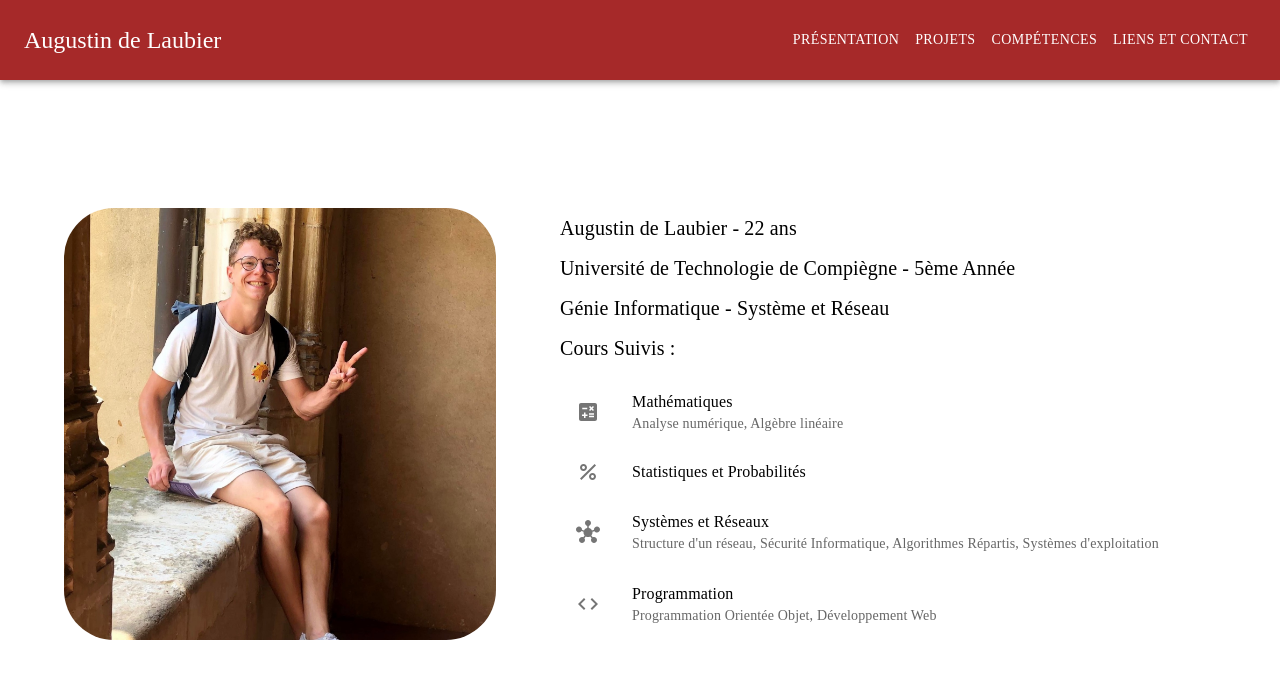
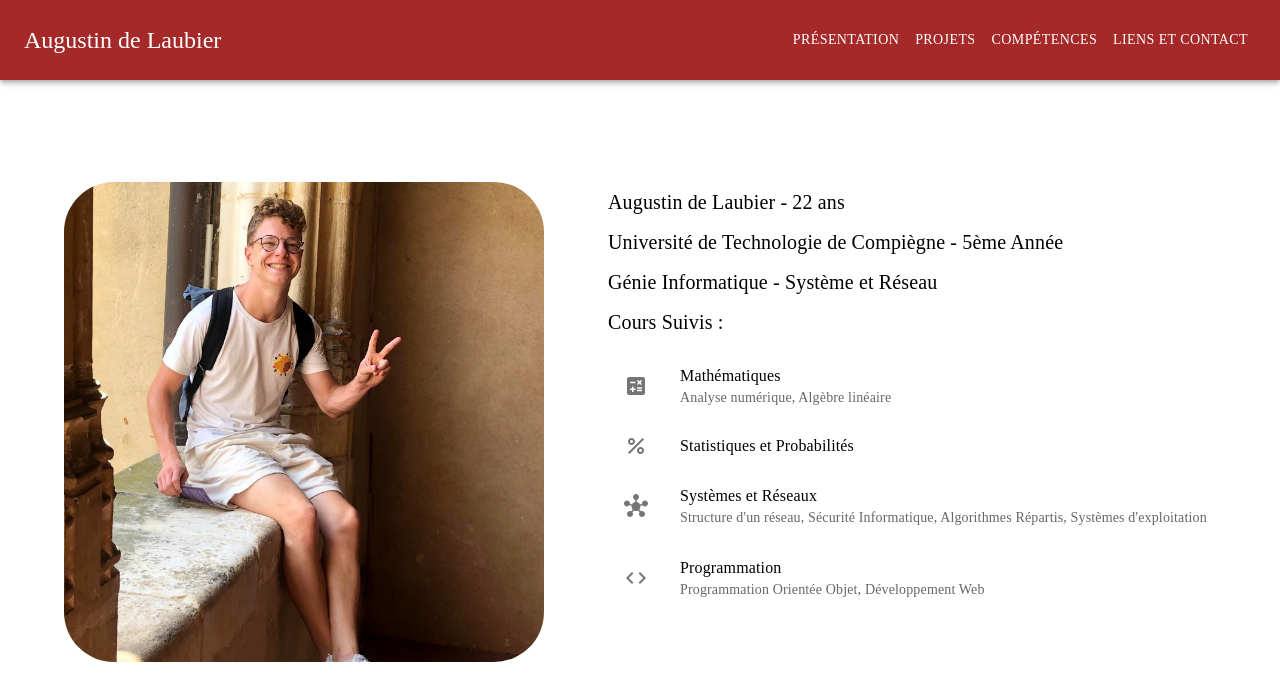
Before and after one commit to Adelaubi/personal-website, a React (Create React App) app: page / in a window 1280 px wide. Shown: the top 700 px of the page. Built offline with nearby package versions, Linux system fonts and the light colour scheme; the HTML template or start-up script is replaced by a standard one.

Commit message:
Split the code with styles and types, add fade in

```diff
--- a/src/App.tsx
+++ b/src/App.tsx
@@ -1,8 +1,8 @@
 import React from 'react';
 import { ThemeProvider } from '@mui/material/styles';
-import Header from './components/UI/organisms/header';
 import { theme } from './styles/ColorsPalette';
 import './App.css';
+import Header from './components/UI/organisms/header';
 import PresentationSection from './components/UI/organisms/presentationSection';
 
 function App() {
--- a/src/components/UI/organisms/presentationSection.tsx
+++ b/src/components/UI/organisms/presentationSection.tsx
@@ -6,6 +6,7 @@ import {
   ListItem,
   ListItemIcon,
   ListItemText,
+  Fade,
 } from '@mui/material';
 import {
   Calculate,
@@ -16,6 +17,14 @@ import {
 // @ts-ignore
 import profilPhoto from '../../../assets/photo/profil.jpg';
 import { ListItemType } from '../../../types/presentationSectionTypes';
+import {
+  mainBoxStyle,
+  photoBoxStyle,
+  photoStyle,
+  descriptionBoxStyle,
+  mainTextStyle,
+  listItemTextStyle,
+} from '../../../styles/presentationSectionStyles';
 
 const mainText: Array<string> = [
   'Augustin de Laubier - 22 ans',
@@ -43,44 +52,43 @@ const listItems: Array<ListItemType> = [
   },
 ];
 
+const photoAlternative = 'Photo de profil';
+const fadeInTimeOut = 2000;
+
 function PresentationSection(): JSX.Element {
   return (
-    <Box sx={{
-      display: 'flex',
-      height: '90vh',
-      width: '100vw',
-      flexDirection: 'row',
-    }}
+    <Fade
+      in
+      timeout={fadeInTimeOut}
     >
+      <Box sx={mainBoxStyle}>
+        <Box sx={photoBoxStyle}>
           <img
             src={profilPhoto}
-        alt="Profil"
-        style={{
-          height: '60%',
-          borderRadius: 50,
-          marginLeft: '5%',
-          marginTop: '10%',
-        }}
+            alt={photoAlternative}
+            style={photoStyle}
           />
-      <Box sx={{
-        marginTop: '10%',
-        marginLeft: '5%',
-        flexDirection: 'column',
-      }}
+        </Box>
+        <Box sx={descriptionBoxStyle}>
+          {mainText.map((textItem) => (
+            <Typography
+              variant="h6"
+              sx={mainTextStyle}
+              key={textItem}
             >
-        {mainText.map((textItem) => (
-          <Typography variant="h6" sx={{ fontFamily: 'Avenir', lineHeight: 2 }}>{textItem}</Typography>
+              {textItem}
+            </Typography>
           ))}
           <List>
             {
               listItems.map((listItem) => (
-              <ListItem>
+                <ListItem key={listItem.primaryText}>
                   <ListItemIcon>
                     {listItem.itemIcon}
                   </ListItemIcon>
                   <ListItemText
-                  primaryTypographyProps={{ fontFamily: 'Avenir' }}
-                  secondaryTypographyProps={{ fontFamily: 'Avenir' }}
+                    primaryTypographyProps={listItemTextStyle}
+                    secondaryTypographyProps={listItemTextStyle}
                     primary={listItem.primaryText}
                     secondary={listItem.secondaryText ?? null}
                   />
@@ -90,6 +98,7 @@ function PresentationSection(): JSX.Element {
           </List>
         </Box>
       </Box>
+    </Fade>
   );
 }
 
--- /dev/null
+++ b/src/styles/presentationSectionStyles.ts
@@ -0,0 +1,33 @@
+export const mainBoxStyle: Record<string, string> = {
+  display: 'flex',
+  height: '90vh',
+  width: '100vw',
+  flexDirection: 'row',
+};
+
+export const photoBoxStyle: Record<string, Record<string, string>|string> = {
+  display: { xs: 'none', lg: 'block' },
+  width: '60vh',
+  marginLeft: '5%',
+  marginTop: '8%',
+};
+
+export const photoStyle: Record<string, string|number> = {
+  height: '60vh',
+  borderRadius: 50,
+};
+
+export const descriptionBoxStyle: Record<string, string> = {
+  marginTop: '8%',
+  marginLeft: '5%',
+  flexDirection: 'column',
+};
+
+export const mainTextStyle: Record<string, string|number> = {
+  fontFamily: 'Avenir',
+  lineHeight: 2,
+};
+
+export const listItemTextStyle: Record<string, string> = {
+  fontFamily: 'Avenir',
+};
```
Also changed, not shown: src/components/UI/organisms/logoGoogle.jpg (deleted). Lines whose indentation alone changed are shown as unchanged.
